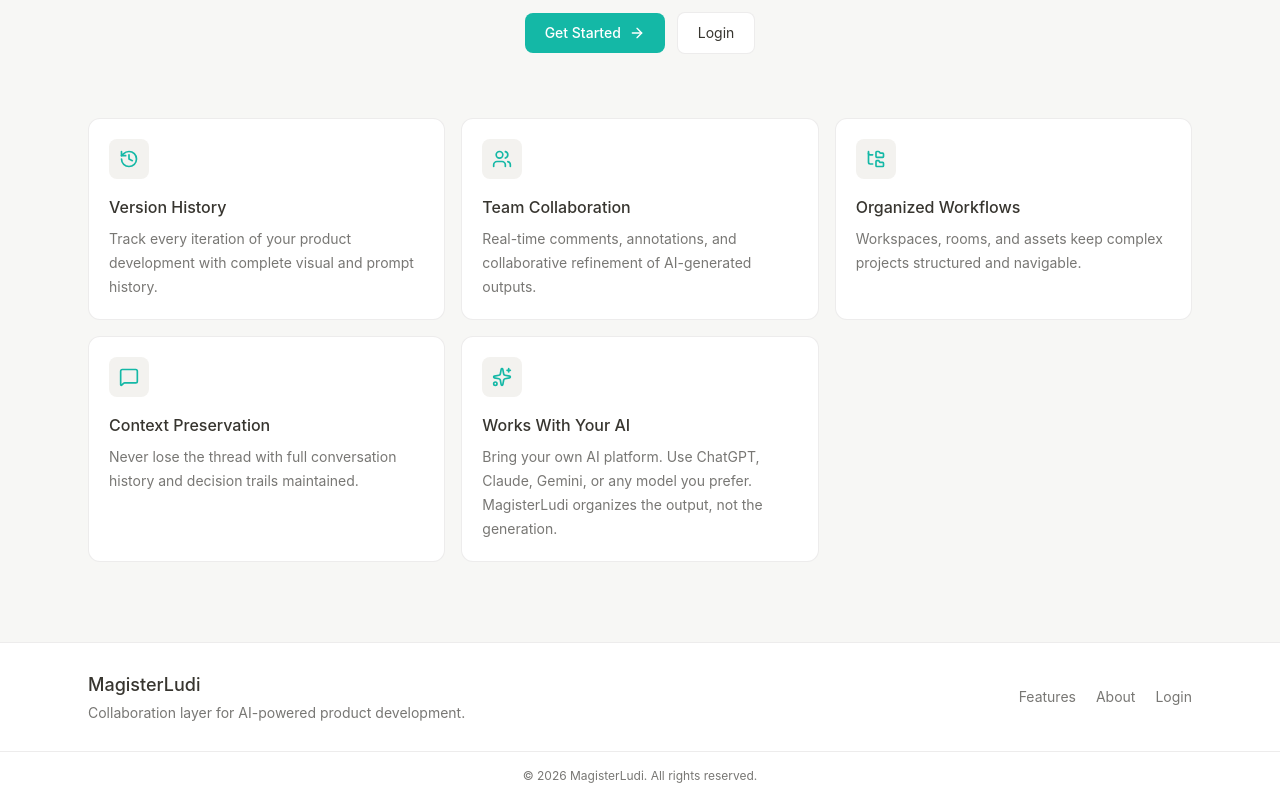
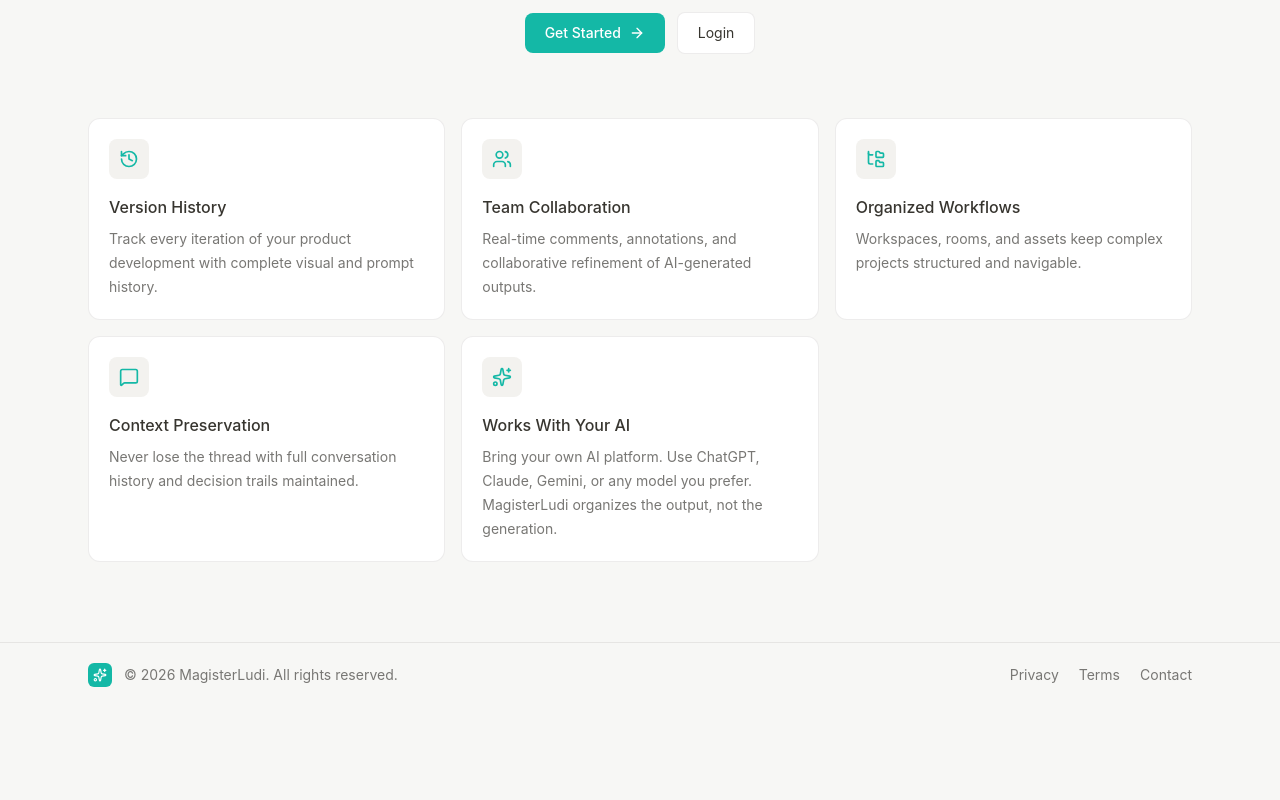
Before and after one commit to khaavren/collabstudio, a React (Vite) app: page / in a window 1280 px wide. Shown: the part 513-1313 px from the top of the page. After the commit the page ends 1220 px from the top, so only its background shows below. Built offline with nearby package versions, Linux system fonts and the light colour scheme; no server answers.

Commit message:
Replace homepage footer with slim legal bar layout

```diff
--- a/src/app/pages/home.tsx
+++ b/src/app/pages/home.tsx
@@ -99,29 +99,26 @@ export function HomePage() {
         </section>
       </main>
 
-      <footer className="mt-auto border-t border-[var(--border)] bg-[var(--card)]" id="about">
-        <div className="mx-auto flex max-w-6xl flex-col gap-6 px-6 py-7 sm:flex-row sm:items-center sm:justify-between">
-          <div>
-            <p className="text-lg font-medium text-[var(--foreground)]">MagisterLudi</p>
-            <p className="mt-1 text-sm text-[var(--muted-foreground)]">
-              Collaboration layer for AI-powered product development.
-            </p>
+      <footer className="mt-auto border-t border-[var(--border)] bg-[var(--background)]" id="about">
+        <div className="mx-auto flex max-w-6xl items-center justify-between gap-4 px-6 py-5">
+          <div className="flex items-center gap-3 text-sm text-[var(--muted-foreground)]">
+            <span className="inline-flex h-6 w-6 items-center justify-center rounded-md bg-[var(--primary)] text-white">
+              <Sparkles className="h-3.5 w-3.5" />
+            </span>
+            <span>© {new Date().getFullYear()} MagisterLudi. All rights reserved.</span>
           </div>
 
-          <nav className="flex items-center gap-5 text-sm">
-            <a className="text-[var(--muted-foreground)] transition hover:text-[var(--foreground)]" href="#features">
-              Features
+          <nav className="flex items-center gap-5 text-sm text-[var(--muted-foreground)]">
+            <a className="transition hover:text-[var(--foreground)]" href="#">
+              Privacy
             </a>
-            <a className="text-[var(--muted-foreground)] transition hover:text-[var(--foreground)]" href="#about">
-              About
+            <a className="transition hover:text-[var(--foreground)]" href="#">
+              Terms
             </a>
-            <Link className="text-[var(--muted-foreground)] transition hover:text-[var(--foreground)]" to="/login">
-              Login
-            </Link>
+            <a className="transition hover:text-[var(--foreground)]" href="#">
+              Contact
+            </a>
           </nav>
-        </div>
-        <div className="border-t border-[var(--border)] px-6 py-4 text-center text-xs text-[var(--muted-foreground)]">
-          © {new Date().getFullYear()} MagisterLudi. All rights reserved.
         </div>
       </footer>
     </div>
```
